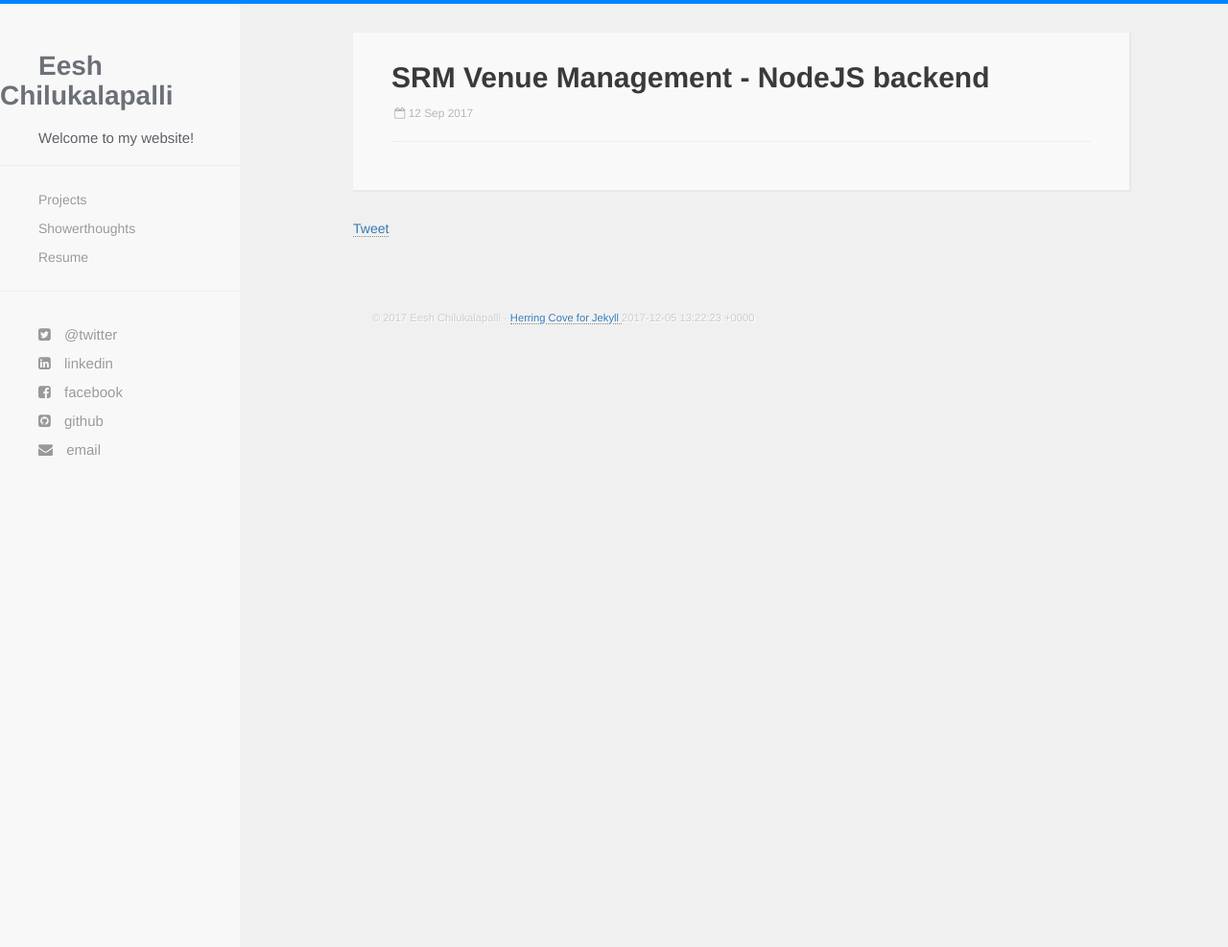
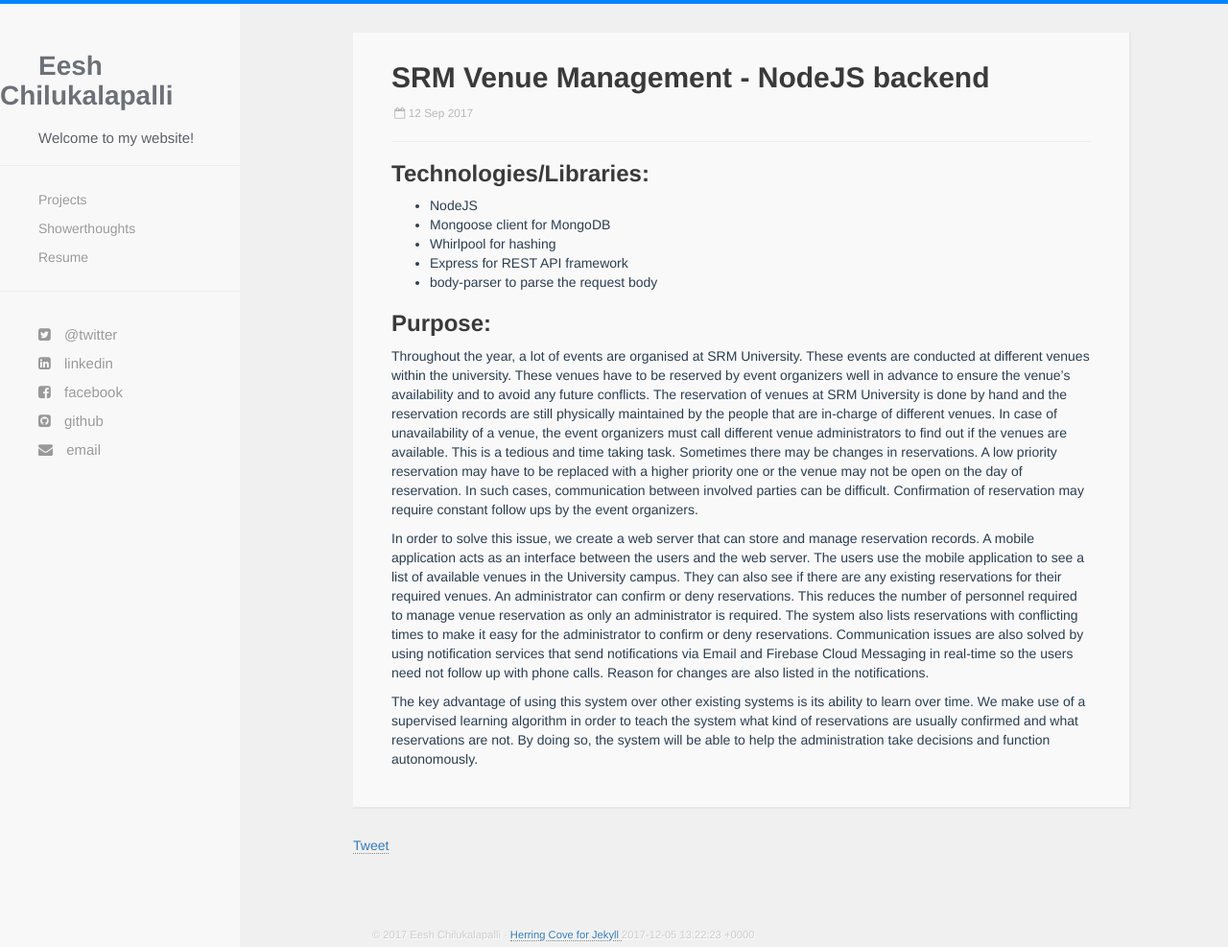
Before and after one commit to eesh/eesh.github.io, a Jekyll site: the page built from projects/_posts/2017-09-12-Venue-Management-Server.markdown, in a window 1280 px wide and 987 px high. Shown: the whole window at 96% size. Built offline with Jekyll 4.4.1, drawn with Linux system fonts in a browser that asks for light colours; nearby versions of some CDN libraries; comment, search, counter and statistics services are not loaded.

Commit message:
Add venue management project description

```diff
--- a/projects/_posts/2017-09-12-Venue-Management-Server.markdown
+++ b/projects/_posts/2017-09-12-Venue-Management-Server.markdown
@@ -4,3 +4,19 @@
 logo: nodejs-default.png
 short_desc: NodeJS + Express backend of the SRM Venue Management System.
 ---
+
+### Technologies/Libraries:
+
+* NodeJS
+* Mongoose client for MongoDB
+* Whirlpool for hashing
+* Express for REST API framework
+* body-parser to parse the request body
+
+### Purpose:
+
+Throughout the year, a lot of events are organised at SRM University. These events are conducted at different venues within the university. These venues have to be reserved by event organizers well in advance to ensure the venue’s availability and to avoid any future conflicts. The reservation of venues at SRM University is done by hand and the reservation records are still physically maintained by the people that are in-charge of different venues. In case of unavailability of a venue, the event organizers must call different venue administrators to find out if the venues are available. This is a tedious and time taking task. Sometimes there may be changes in reservations. A low priority reservation may have to be replaced with a higher priority one or the venue may not be open on the day of reservation. In such cases, communication between involved parties can be difficult. Confirmation of reservation may require constant follow ups by the event organizers.
+
+In order to solve this issue, we create a web server  that can store and manage reservation records. A mobile application acts as an interface between the users and the web server. The users use the mobile application to see a list of available venues in the University campus. They can also see if there are any existing reservations for their required venues. An administrator can confirm or deny reservations. This reduces the number of personnel required to manage venue reservation as only an administrator is required. The system also lists reservations with conflicting times to make it easy for the administrator to confirm or deny reservations. Communication issues are also solved by using notification services that send notifications via Email and Firebase Cloud Messaging in real-time so the users need not follow up with phone calls. Reason for changes are also listed in the notifications.
+
+The key advantage of using this system over other existing systems is its ability to learn over time. We make use of a supervised learning algorithm in order to teach the system what kind of reservations are usually confirmed and what reservations are not. By doing so, the system will be able to help the administration take decisions and function autonomously.
```
